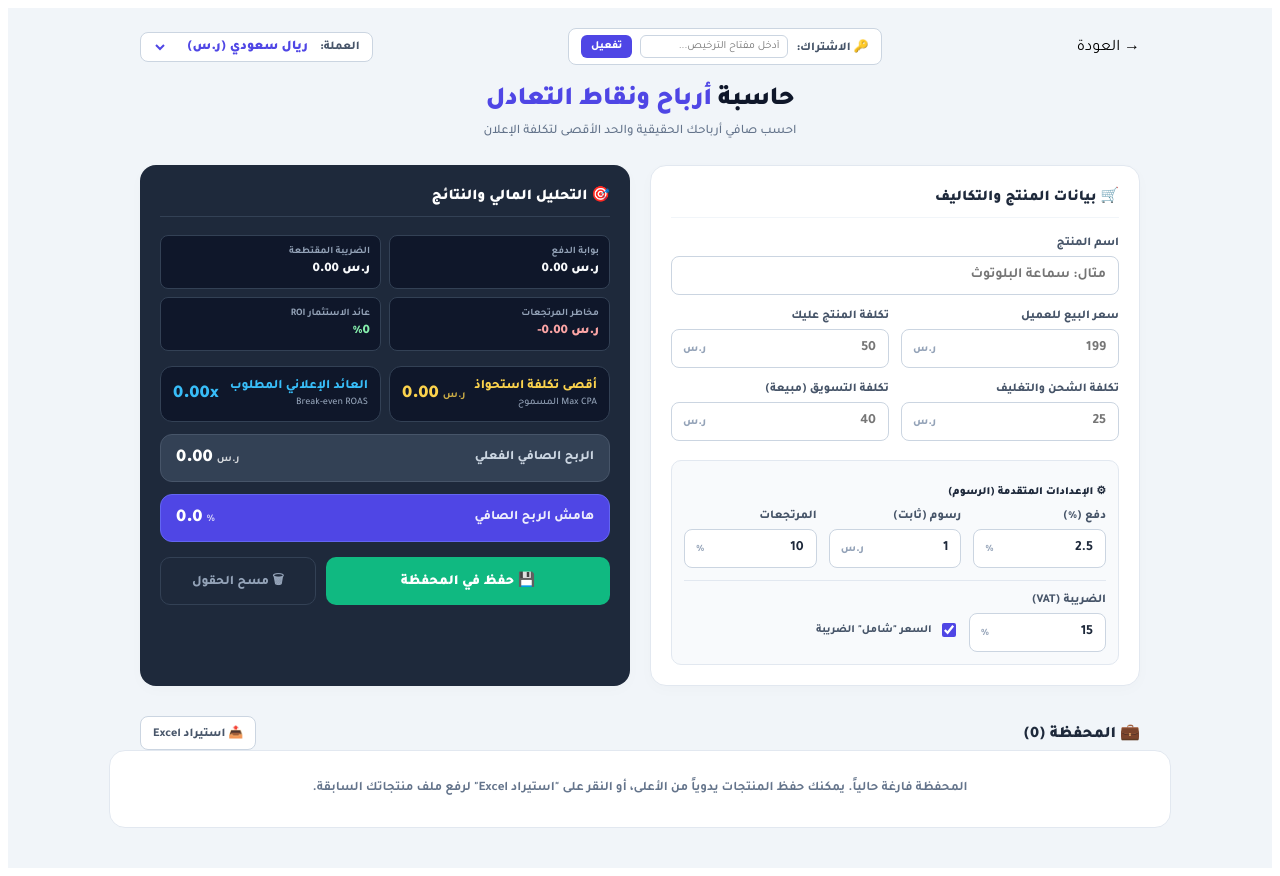
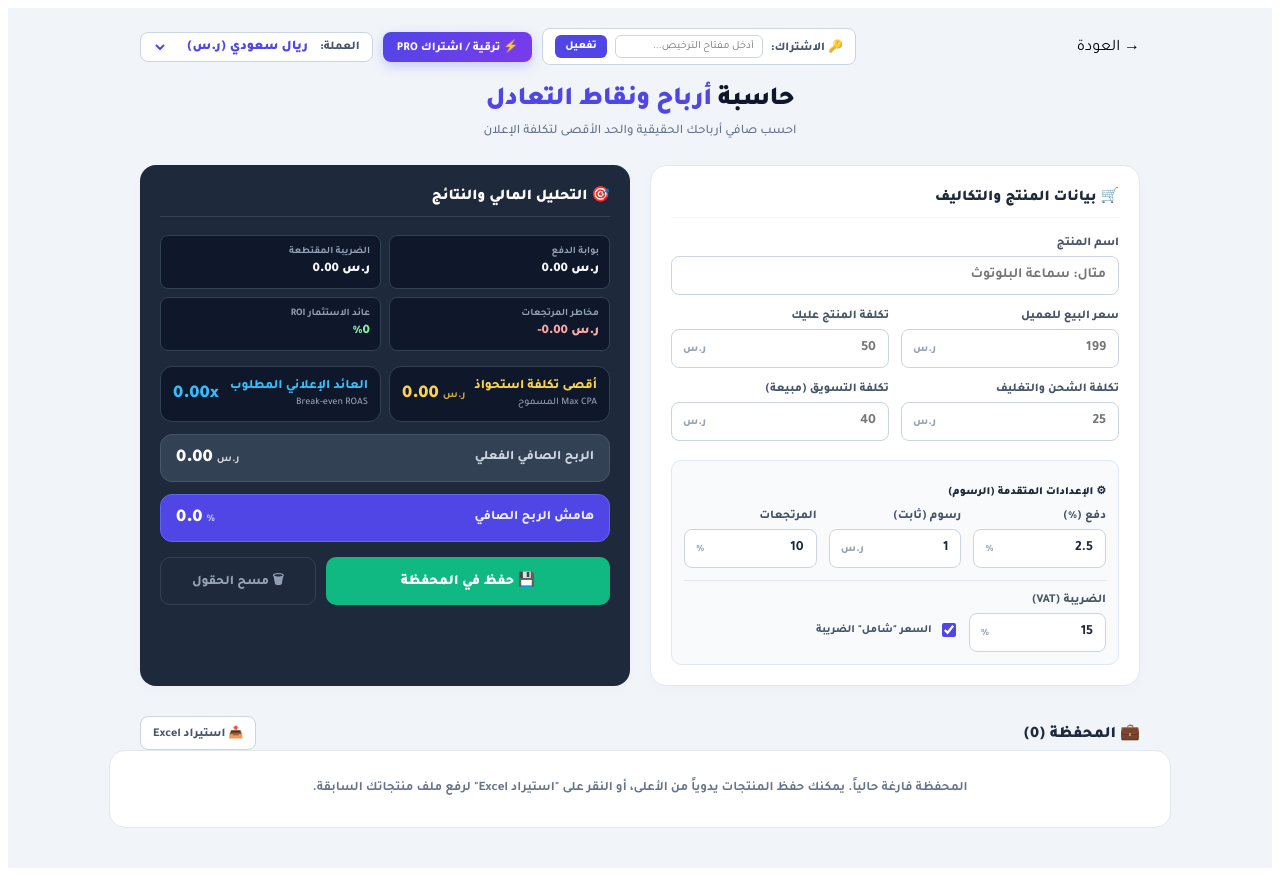
Before and after one commit to engaziasa-lang/engazia-app, a Next.js app: page /hub/profit in a window 1280 px wide. Built offline with nearby package versions, Linux system fonts and the light colour scheme.

Commit message:
Update page.tsx

```diff
--- a/app/hub/profit/page.tsx
+++ b/app/hub/profit/page.tsx
@@ -44,6 +44,9 @@ export default function ProfitCalculator() {
   const [licenseKeyInput, setLicenseKeyInput] = useState<string>('');
   const [isActivated, setIsActivated] = useState<boolean>(false);
 
+  // رابط الدفع المعتمد لـ Lemon Squeezy
+  const LEMON_CHECKOUT_URL = 'https://enjazya.lemonsqueezy.com/checkout/buy/80ff492a-01eb-4455-b1a8-96e12ab72562';
+
   const [results, setResults] = useState({
     paymentFees: 0,
     taxAmount: 0,
@@ -61,12 +64,12 @@ export default function ProfitCalculator() {
   // إعدادات JSONbin
   const MASTER_KEY = '$2a$10$MjUOD019x6uuVhydjtfL.cBlGqmIXvWR5b/tNrOZU6Ey8P.JOcyu';
 
-  // دالة لجلب البيانات سحابياً بناءً على كود التاجر (يخزن Bin ID في localStorage بعد أول ربط)
+  // دالة لجلب البيانات سحابياً بناءً على كود التاجر
   const loadDataFromCloud = async (licenseKey: string) => {
     if (!licenseKey) return;
     try {
       const binId = localStorage.getItem(`bin_id_${licenseKey}`);
-      if (!binId) return; // أول مرة لهذا التاجر على هذا الجهاز
+      if (!binId) return;
 
       const res = await fetch(`https://api.jsonbin.io/v3/b/${binId}/latest`, {
         headers: {
@@ -96,12 +99,10 @@ export default function ProfitCalculator() {
         merchant_key: licenseKey,
         tools_data: {
           profit_calculator: updatedProducts,
-          // الأدوات المستقبلية تضاف هنا بكل سهولة
         }
       };
 
       if (!binId) {
-        // إذا لم يكن للتاجر ملف (Bin) سحابي بعد، نقوم بانشائه تلقائياً
         const createRes = await fetch('https://api.jsonbin.io/v3/b', {
           method: 'POST',
           headers: {
@@ -117,7 +118,6 @@ export default function ProfitCalculator() {
           localStorage.setItem(`bin_id_${licenseKey}`, binId!);
         }
       } else {
-        // تحديث الملف الموجود مسبقاً
         await fetch(`https://api.jsonbin.io/v3/b/${binId}`, {
           method: 'PUT',
           headers: {
@@ -435,7 +435,12 @@ export default function ProfitCalculator() {
         .back-btn { background: #ffffff; color: #475569; padding: 8px 16px; border-radius: 8px; font-weight: 800; font-size: 13px; border: 1px solid #cbd5e1; transition: all 0.2s; display: flex; align-items: center; gap: 6px; }
         .back-btn:hover { background: #e2e8f0; color: #0f172a; }
 
+        .header-left-group { display: flex; align-items: center; gap: 10px; flex-wrap: wrap; }
         .license-box { display: flex; align-items: center; gap: 8px; background: #fff; padding: 6px 12px; border-radius: 8px; border: 1px solid #cbd5e1; }
+
+        .upgrade-btn { background: linear-gradient(135deg, #4f46e5 0%, #7c3aed 100%); color: #fff !important; text-decoration: none; padding: 7px 14px; border-radius: 8px; font-weight: 800; font-size: 12px; display: inline-flex; align-items: center; gap: 6px; box-shadow: 0 4px 12px rgba(79,70,229,0.25); transition: transform 0.2s; white-space: nowrap; }
+        .upgrade-btn:hover { transform: translateY(-2px); }
+
         .currency-selector { display: flex; align-items: center; gap: 8px; background: #fff; padding: 6px 12px; border-radius: 8px; border: 1px solid #cbd5e1; font-weight: 800; font-size: 12px; color: #475569; }
         .currency-selector select { border: none; outline: none; background: transparent; font-family: 'Tajawal', sans-serif; font-weight: 900; color: #4f46e5; cursor: pointer; }
 
@@ -530,7 +535,8 @@ export default function ProfitCalculator() {
           <span>→</span> العودة
         </Link>
 
-        {/* تفعيل مفتاح الاشتراك */}
+        {/* مجموعة الأزرار على اليسار (زر الترقية وصندوق مفتاح الاشتراك والعملة) */}
+        <div className="header-left-group">
           <div className="license-box">
             <span style={{ fontSize: '12px', fontWeight: 800, color: '#475569' }}>🔑 الاشتراك:</span>
             {isActivated ? (
@@ -553,6 +559,10 @@ export default function ProfitCalculator() {
               </>
             )}
           </div>
+
+          <a href={LEMON_CHECKOUT_URL} target="_blank" rel="noopener noreferrer" className="upgrade-btn">
+            ⚡ ترقية / اشتراك PRO
+          </a>
 
           <div className="currency-selector">
             <span>العملة:</span>
@@ -580,6 +590,7 @@ export default function ProfitCalculator() {
               <option value="فرنك">فرنك جيبوتي (فرنك)</option>
               <option value="ج.ق">جنيه جزر القمر (ج.ق)</option>
             </select>
+          </div>
         </div>
       </div>
 
```
Lines whose indentation alone changed are shown as unchanged.
